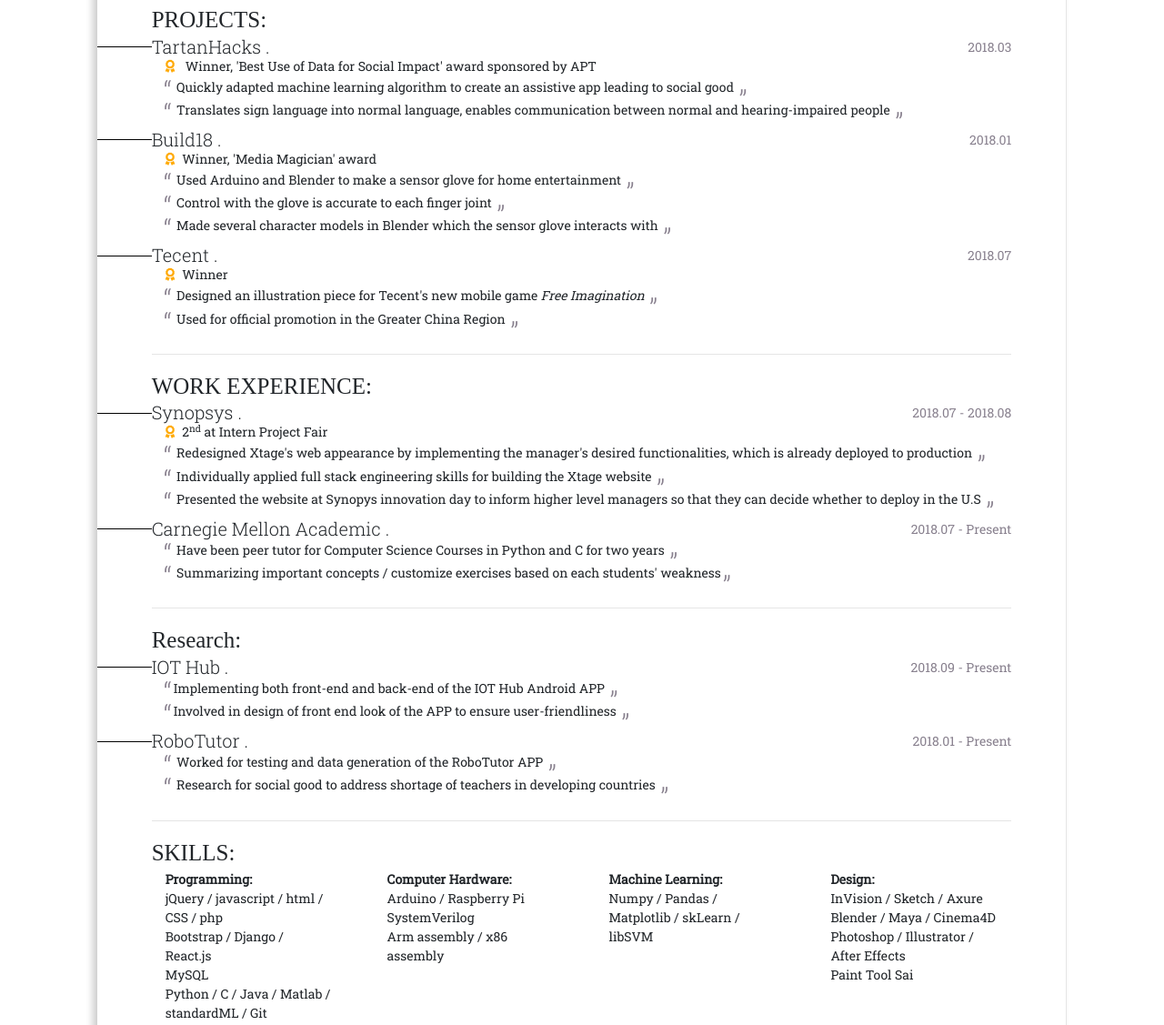
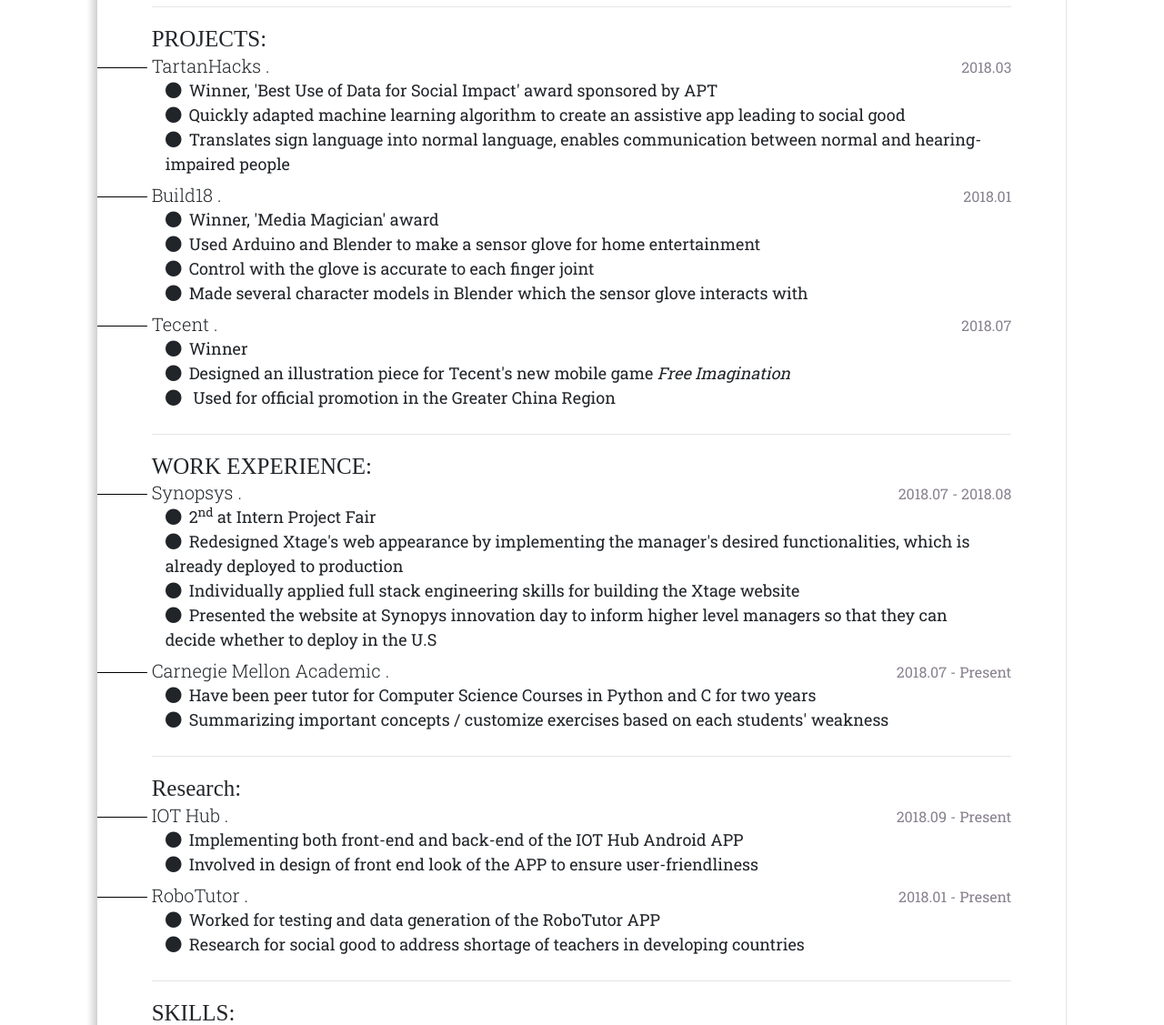
Before and after one commit to CandyDong/CandyDong.github.io, a plain HTML site: page resume.html in a window 1280 px wide. Shown: the part 756-1883 px from the top of the page at 91% size. Drawn offline with nearby package versions, Linux system fonts and the light colour scheme; a script that the page names is missing; a web font is replaced by a local one.

Commit message:
revised resume page

```diff
--- a/css/style.css
+++ b/css/style.css
@@ -552,7 +552,7 @@ svg path.pink-svg {
 .resume-content .part-items .info .title:before {
 	content: "";
 	position: absolute;
-	width: 60px;
+	width: 55px;
 	height: 1px;
 	background-color: black;
 	top: 50%;
@@ -569,12 +569,14 @@ svg path.pink-svg {
 .resume-content .part-items .info .date {
 	color: #88808e;
 	text-align: right;
+	font-size: 16px;
 }
 
 .resume-content .part-items .desc {
 	padding-right: 20px;
 	padding-left: 15px;
 	padding-bottom: 10px;
+	font-size: 18px;
 }
 
 .resume-content .part-items .desc i {
@@ -602,6 +604,7 @@ svg path.pink-svg {
 	margin: 0;
 }
 
+/*
 .resume-content .part-items .desc p q {
 	quotes: "\201C""\201D""\2018""\2019";
   	line-height: 1.8;
@@ -628,6 +631,7 @@ svg path.pink-svg {
 	font-size: 30px;
 	font-weight: 100;
 }
+*/
 
 .resume-content .part-items .desc p a {
 	color: black;
--- a/resume.html
+++ b/resume.html
@@ -159,12 +159,11 @@
 									</div>
 									<div class="desc row">
 										<span class="col-12">
-											<i class="fas fa-award"></i>
-											Winner, 'Best Use of Data for Social Impact' award sponsored by APT</span>
+											<i class="fas fa-circle"></i>Winner, 'Best Use of Data for Social Impact' award sponsored by APT</span>
 										<p class="col-12">
-											<q> Quickly adapted machine learning algorithm to create an assistive app leading to social good </q>
+											<i class="fas fa-circle"></i>Quickly adapted machine learning algorithm to create an assistive app leading to social good
 											<br>
-											<q> Translates sign language into normal language, enables communication between normal and hearing-impaired people </q>
+											<i class="fas fa-circle"></i>Translates sign language into normal language, enables communication between normal and hearing-impaired people
 										</p>
 									</div>
 								</div>
@@ -176,13 +175,13 @@
 										<span class="date col-2">2018.01</span>
 									</div>
 									<div class="desc row">
-										<span class="col-12"><i class="fas fa-award"></i>Winner, 'Media Magician' award</span>
+										<span class="col-12"><i class="fas fa-circle"></i>Winner, 'Media Magician' award</span>
 										<p class="col-12">
-											<q> Used Arduino and Blender to make a sensor glove for home entertainment </q>
+											<i class="fas fa-circle"></i>Used Arduino and Blender to make a sensor glove for home entertainment
 											<br>
-											<q> Control with the glove is accurate to each finger joint </q>
+											<i class="fas fa-circle"></i>Control with the glove is accurate to each finger joint
 											<br>
-											<q> Made several character models in Blender which the sensor glove interacts with </q>
+											<i class="fas fa-circle"></i>Made several character models in Blender which the sensor glove interacts with
 										</p>
 									</div>
 								</div>
@@ -194,11 +193,11 @@
 										<span class="date col-2">2018.07</span>
 									</div>
 									<div class="desc row">
-										<span class="col-12"><i class="fas fa-award"></i>Winner</span>
+										<span class="col-12"><i class="fas fa-circle"></i>Winner</span>
 										<p class="col-12">
-											<q> Designed an illustration piece for Tecent's new mobile game <em>Free Imagination</em> </q>
+											<i class="fas fa-circle"></i>Designed an illustration piece for Tecent's new mobile game <em>Free Imagination</em>
 											<br>
-											<q> Used for official promotion in the Greater China Region </q>
+											<i class="fas fa-circle"></i> Used for official promotion in the Greater China Region
 										</p>
 									</div>
 								</div>
@@ -217,13 +216,13 @@
 										<span class="date col-2">2018.07 - 2018.08</span>
 									</div>
 									<div class="desc row">
-										<span class="col-12"><i class="fas fa-award"></i>2<sup>nd</sup> at Intern Project Fair</span>
+										<span class="col-12"><i class="fas fa-circle"></i>2<sup>nd</sup> at Intern Project Fair</span>
 										<p class="col-12">
-											<q> Redesigned Xtage's web appearance by implementing the manager's desired functionalities, which is already deployed to production </q>
+											<i class="fas fa-circle"></i>Redesigned Xtage's web appearance by implementing the manager's desired functionalities, which is already deployed to production
 											<br>
-											<q> Individually applied full stack engineering skills for building the Xtage website </q>
+											<i class="fas fa-circle"></i>Individually applied full stack engineering skills for building the Xtage website
 											<br>
-											<q> Presented the website at Synopys innovation day to inform higher level managers so that they can decide whether to deploy in the U.S </q>
+											<i class="fas fa-circle"></i>Presented the website at Synopys innovation day to inform higher level managers so that they can decide whether to deploy in the U.S
 										</p>
 									</div>
 								</div>
@@ -249,9 +248,9 @@
 									</div>
 									<div class="desc row">
 										<p class="col-12">
-											<q> Have been peer tutor for Computer Science Courses in Python and C for two years </q>
+											<i class="fas fa-circle"></i>Have been peer tutor for Computer Science Courses in Python and C for two years
 											<br>
-											<q> Summarizing important concepts / customize exercises based on each students' weakness</q>
+											<i class="fas fa-circle"></i>Summarizing important concepts / customize exercises based on each students' weakness
 										</p>
 									</div>
 								</div>
@@ -271,9 +270,9 @@
 									</div>
 									<div class="desc row">
 										<p class="col-12">
-											<q>Implementing both front-end and back-end of the IOT Hub Android APP </q>
+											<i class="fas fa-circle"></i>Implementing both front-end and back-end of the IOT Hub Android APP
 											<br>
-											<q>Involved in design of front end look of the APP to ensure user-friendliness </q>
+											<i class="fas fa-circle"></i>Involved in design of front end look of the APP to ensure user-friendliness
 										</p>
 									</div>
 								</div>
@@ -285,9 +284,9 @@
 									</div>
 									<div class="desc row">
 										<p class="col-12">
-											<q> Worked for testing and data generation of the RoboTutor APP </q>
+											<i class="fas fa-circle"></i>Worked for testing and data generation of the RoboTutor APP
 											<br>
-											<q> Research for social good to address shortage of teachers in developing countries </q>
+											<i class="fas fa-circle"></i>Research for social good to address shortage of teachers in developing countries
 									</div>
 								</div>
 							</div>
```
